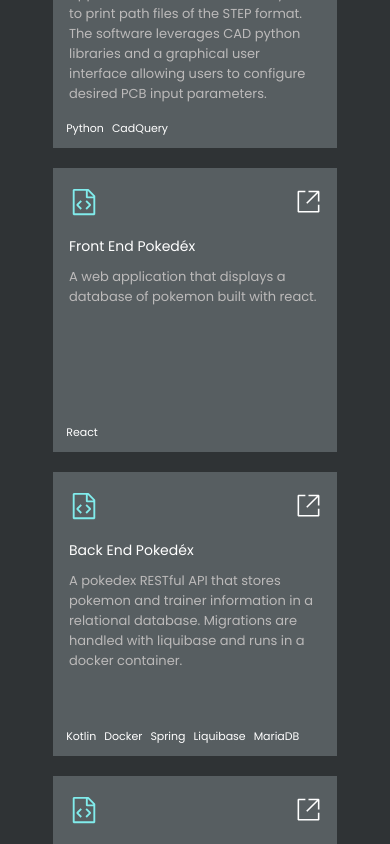
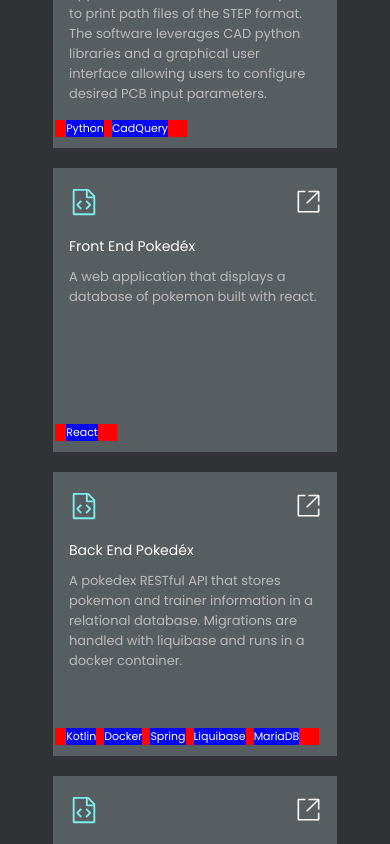
Before and after one commit to kavinchai/kavin_website, a React (Create React App) app: page / in a window 390 px wide. Shown: the part 2120-2964 px from the top of the page. Built offline with nearby package versions, Linux system fonts and the light colour scheme.

Commit message:
Testing for mobile

```diff
--- a/src/css/MobileProjectCard.css
+++ b/src/css/MobileProjectCard.css
@@ -92,10 +92,12 @@
   display: flex;
   padding: 0% 4% 0%;
   width: auto;
-  /* background-color: red; */
+  background-color: red;
 }
 
 .techUsed {
+  background-color: blue;
   margin-right: 8px;
   width: auto;
+  height: auto;
 }
```
